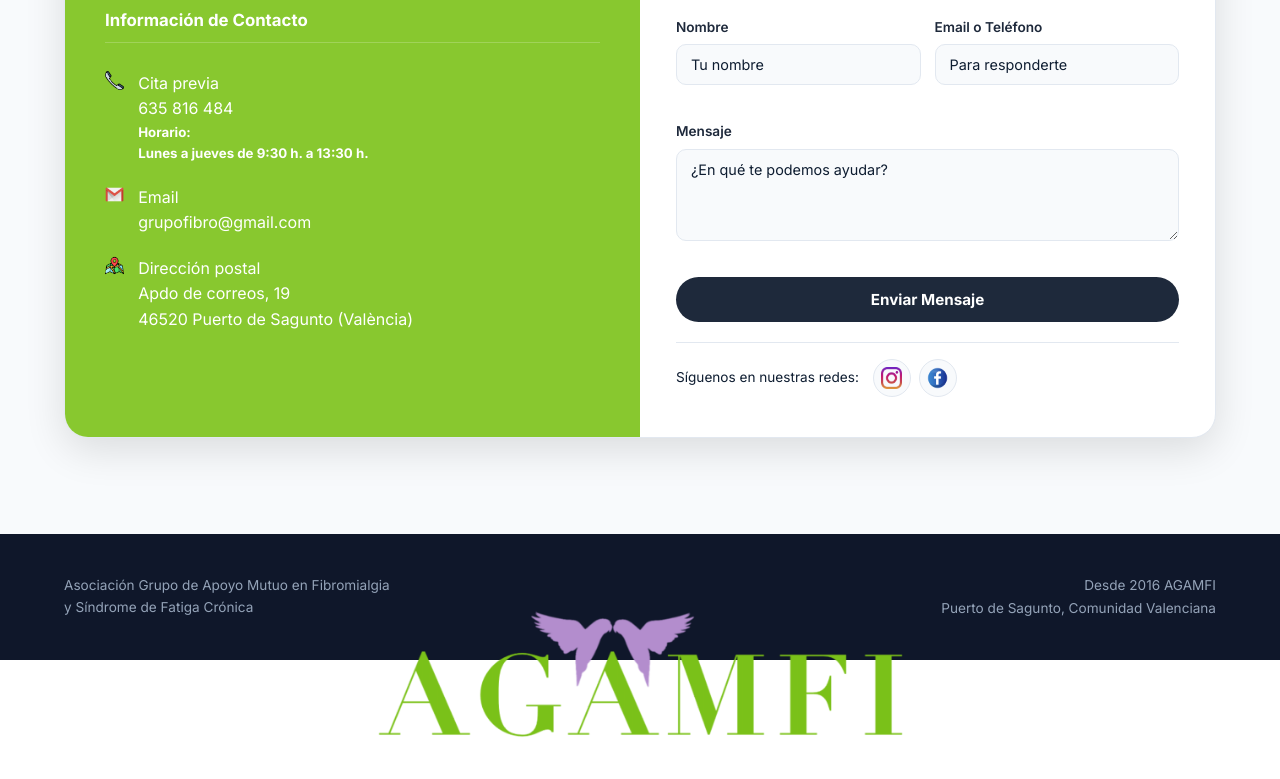
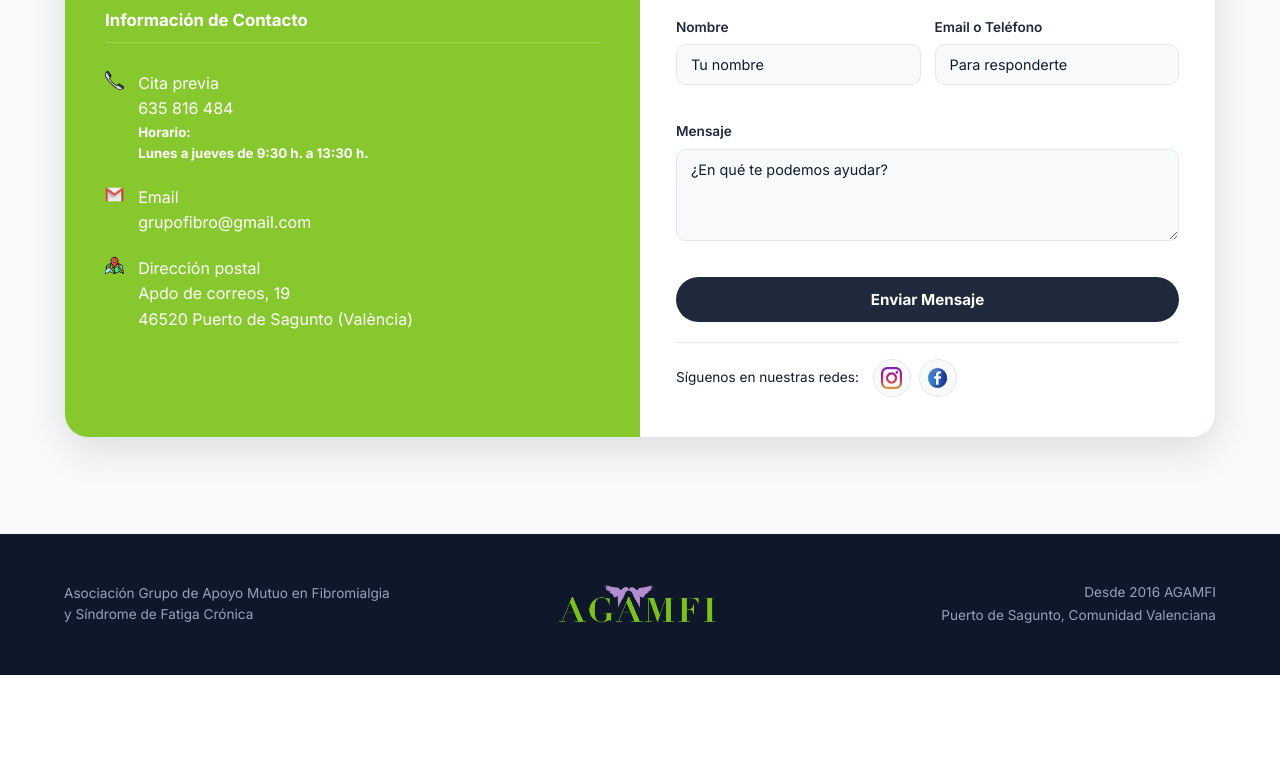
Before and after one commit to Ivajois80/Web, a plain HTML site: page index.html in a window 1280 px wide. Shown: the part 4857-5636 px from the top of the page. After the commit the page ends 5532 px from the top, so only its background shows below. Drawn offline with Linux system fonts and the light colour scheme.

Commit message:
asdadasda

```diff
--- a/css/style.css
+++ b/css/style.css
@@ -1146,20 +1146,24 @@ body.dark .form-success {
 }
 
 .footer-brand {
-  display: flex;
-  flex-direction: column;
-  gap: 4px;
+  flex: 1;
 }
 
-.footer-logo-line {
-  font-size: 1.1rem;
-  color: #fff;
-  position: absolute;
-  left: 50%;
-  transform: translateX(-50%);
+.footer-logo-wrap {
+  flex: 1;
+  display: flex;
+  justify-content: center;
+}
+
+.footer-copy {
+  flex: 1;
+  text-align: right;
+  font-size: 0.85rem;
+  line-height: 1.7;
 }
 
 .footer-logo-icon {
+  height: 3.8em;
   width: auto;
   vertical-align: middle;
   margin-right: 6px;
@@ -1169,11 +1173,7 @@ body.dark .form-success {
   font-size: 0.85rem;
 }
 
-.footer-copy {
-  text-align: right;
-  font-size: 0.85rem;
-  line-height: 1.7;
-}
+/* Replaced by .footer-copy above */
 
 /* =============================================
    SCROLL TOP
@@ -1335,7 +1335,7 @@ body.dark .form-success {
   }
 }
 
-@media (max-width: 900px) {
+@media (max-width: 950px) {
   .nav-links {
     position: fixed;
     inset: 0;
@@ -1398,6 +1398,11 @@ body.dark .form-success {
   .footer-inner {
     flex-direction: column;
     text-align: center;
+    gap: 24px;
+  }
+
+  .footer-logo-wrap {
+    order: -1;
   }
 
   .footer-copy {
--- a/index.html
+++ b/index.html
@@ -447,8 +447,10 @@
   <footer class="footer" id="footer">
     <div class="container footer-inner">
       <div class="footer-brand">
-        <p class="footer-logo-line"><img src="iconos/Logotipo-sencillo.png" alt="Logo AGAMFI" class="footer-logo-icon" /></p>
         <p>Asociación Grupo de Apoyo Mutuo en Fibromialgia <br>y Síndrome de Fatiga Crónica</p>
+      </div>
+      <div class="footer-logo-wrap">
+        <img src="iconos/Logotipo-sencillo.png" alt="Logo AGAMFI" class="footer-logo-icon" />
       </div>
       <div class="footer-copy">
         <p>Desde 2016 AGAMFI</p>
--- a/js/main.js
+++ b/js/main.js
@@ -160,7 +160,7 @@ form?.addEventListener('submit', async e => {
 
   try {
     const formData = new FormData(form);
-    const response = await fetch('https://formsubmit.co/ajax/ivanalex100008@gmail.com', {
+    const response = await fetch('https://formsubmit.co/ajax/grupofibro@gmail.com', {
       method: 'POST',
       body: formData,
       headers: {
```
